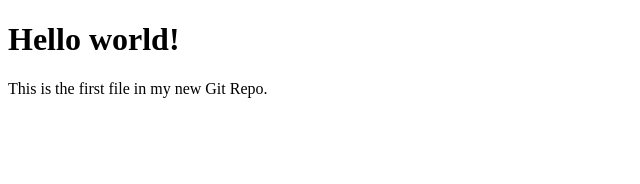
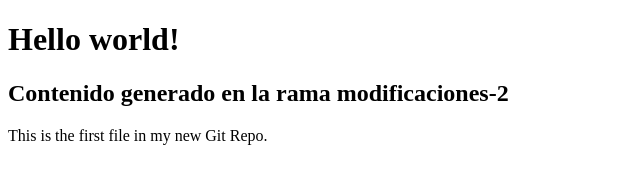
Before and after one commit to JuanLLorenzoG/hello-world, a plain HTML site: page index.html in a window 1280 px wide. Shown: the whole page, without its empty margins (0-640 px from the left). Drawn offline with Linux system fonts and the light colour scheme.

Commit message:
Actualiación modificaciones-2

```diff
--- a/index.html
+++ b/index.html
@@ -6,6 +6,7 @@
 <body>
 
 <h1>Hello world!</h1>
+<h2>Contenido generado en la rama modificaciones-2</h2>
 <p>This is the first file in my new Git Repo.</p>
 
 </body>
```
